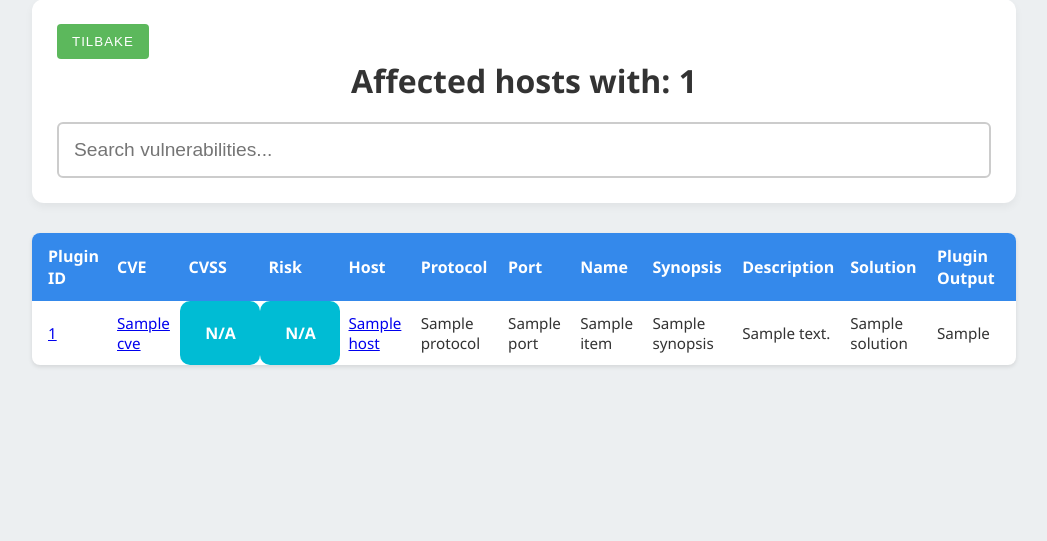
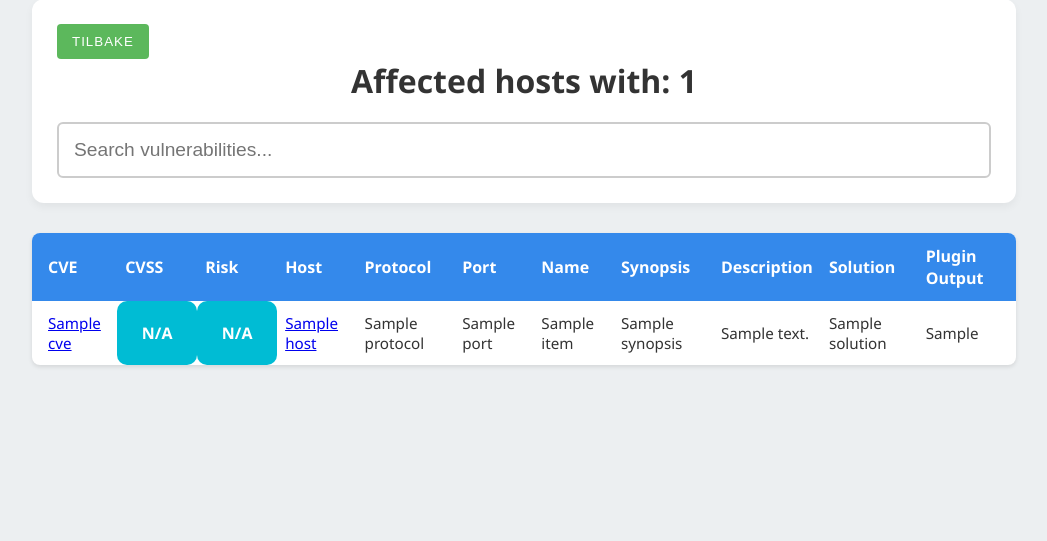
Before and after one commit to helfiesp/VulnTracker, a Django app: template templates/nessus_plugin_details.html in a window 1280 px wide. Shown: the part 105-646 px from the top of the page, without its empty margins (116-1163 px from the left). Run offline with Django 5.2, Linux system fonts and the light colour scheme; the template is opened without the code that fills it: most values are stand-ins (such as "Sample title", 1, 10 or a date in 2020).

Commit message:
Update nessus_plugin_details.html

```diff
--- a/templates/nessus_plugin_details.html
+++ b/templates/nessus_plugin_details.html
@@ -30,7 +30,6 @@
             <table>
         <thead>
             <tr>
-                <th>Plugin ID</th>
                 <th>CVE</th>
                 <th>CVSS</th>
                 <th>Risk</th>
@@ -47,7 +46,6 @@
         <tbody>
             {% for item in nessus_data %}
                 <tr class="cve">
-                    <td><a href="https://www.tenable.com/plugins/nessus/{{ item.Plugin_ID }}" target="_blank">{{ item.Plugin_ID }}</a></td>
                     {% if item.CVE %}
                         <td class="cve-title"><a href="https://nvd.nist.gov/vuln/detail/{{ item.CVE }}" target="_blank">{{ item.CVE }}</a></td>
                         {% if item.Risk == "Critical" %}
```
